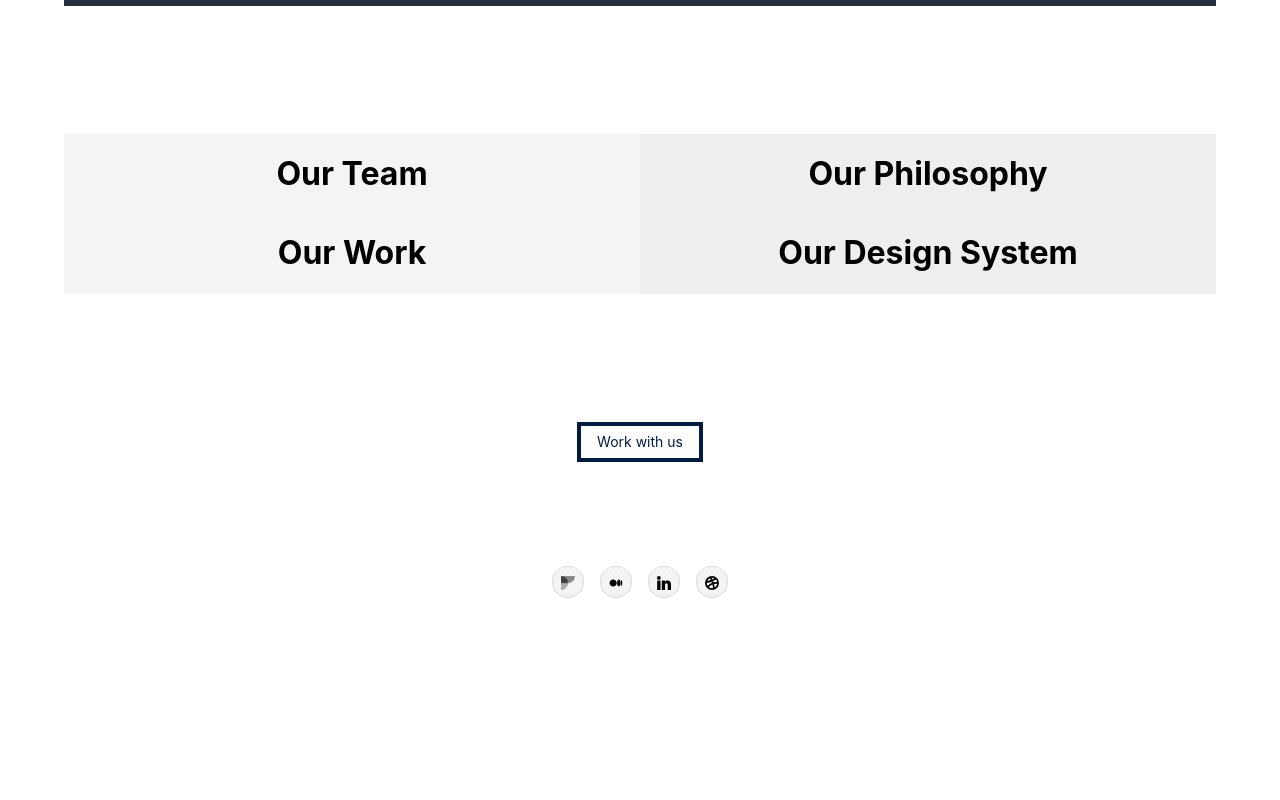
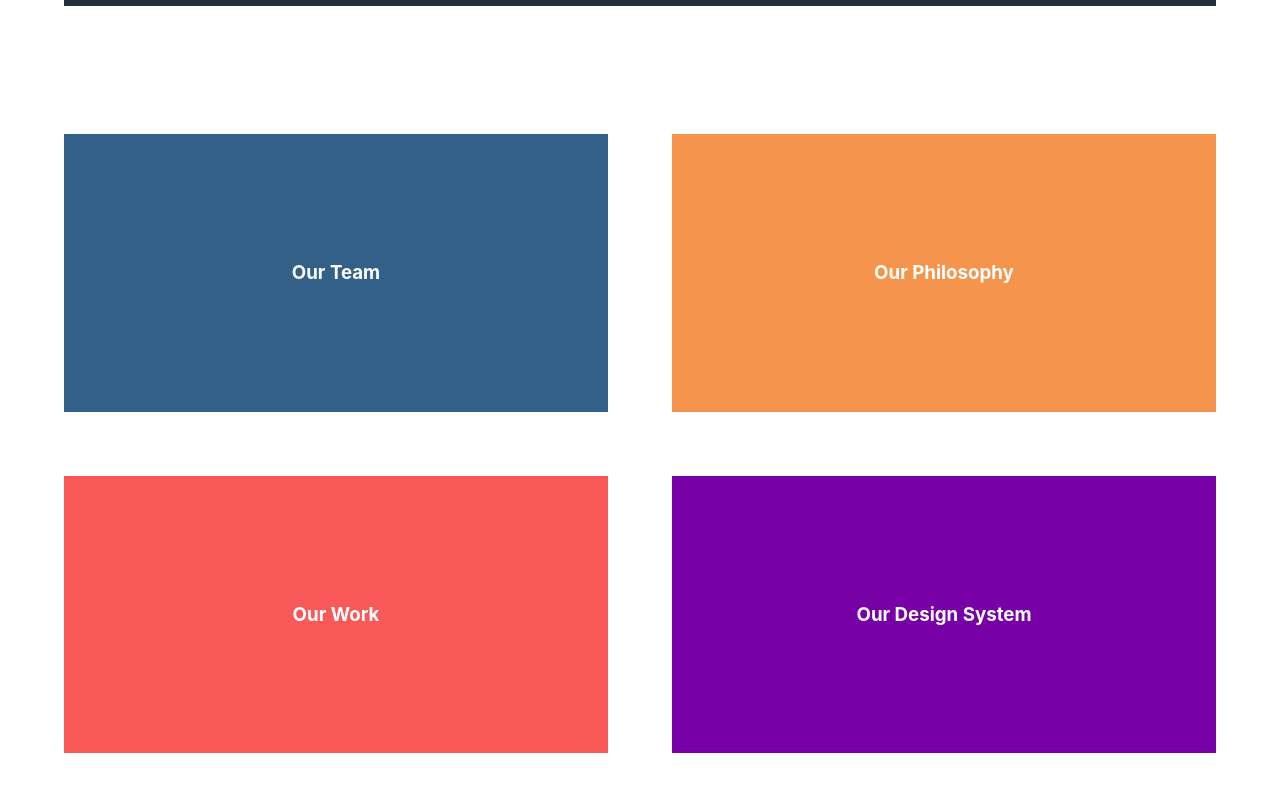
Before and after one commit to greymechanic/flexport.design, a React (Create React App) app: page / in a window 1280 px wide. Shown: the part 760-1560 px from the top of the page. Before the commit the page ends 1390 px from the top, so only its background shows below. Built offline with nearby package versions, Linux system fonts and the light colour scheme.

Commit message:
main card layout

```diff
--- a/src/components/Main.tsx
+++ b/src/components/Main.tsx
@@ -1,24 +1,36 @@
 
 const Main = () => {
   return (
-    <section className="sans-serif cf pa3 pa4-m pa5-l mw9 center">
-      <article className="cf">
-        <div className="fl w-100 w-50-ns bg-near-white tc">
-          <h1>Our Team</h1>
+    <>
+    <section className="sans-serif white cf ph3 ph4-m ph5-l pt3 pt4-m pt5-l mw9 center">
+      <article className="flex flex-wrap">
+        <div className="fl w-100 w-50-l tc">
+          <a href="#" className="link dim db mr4-l bg-fp-blue pv6 white">
+            <h3 className="mv0">Our Team</h3>
+          </a>
         </div>
-        <div className="fl w-100 w-50-ns bg-light-gray tc">
-          <h1>Our Philosophy</h1>
-        </div>
-      </article>
-      <article className="cf">
-        <div className="fl w-100 w-50-ns bg-near-white tc">
-          <h1>Our Work</h1>
-        </div>
-        <div className="fl w-100 w-50-ns bg-light-gray tc">
-          <h1>Our Design System</h1>
+        <div className="fl w-100 w-50-l tc">
+          <a href="#" className="link dim db ml4-l mt4 mt0-l bg-fp-yellow pv6 white">
+            <h3 className="mv0">Our Philosophy</h3>
+          </a>
         </div>
       </article>
     </section>
+    <section className="sans-serif white cf pa3 pa4-m pa5-l mw9 center">
+      <article className="flex flex-wrap">
+        <div className="fl w-100 w-50-l tc">
+          <a href="medium.com/flexport-design" className="link dim db mr4-l bg-fp-red pv6 white">
+            <h3 className="mv0">Our Work</h3>
+          </a>
+        </div>
+        <div className="fl w-100 w-50-l tc">
+          <a href="flexport.com/design" className="link dim db ml4-l mt4 mt0-l bg-fp-purple pv6 white">
+            <h3 className="mv0">Our Design System</h3>
+          </a>
+        </div>
+      </article>
+    </section>
+    </>
   )};
 
   export default Main;
--- a/src/css/App.css
+++ b/src/css/App.css
@@ -17,15 +17,18 @@
 
 /*
  *
- * BASIC STYLES
+ * Colors (update these lol)
  *
  */
-
-.container {
-  max-width: 1080px;
-  margin: 0 auto;
+.bg-fp-blue {
+  background-color: #326089;
 }
-
-h1 {
-  font-size: xx-large;
+.bg-fp-yellow {
+  background-color: #f5954d;
 }
+.bg-fp-red {
+  background-color: #fa5959;
+}
+.bg-fp-purple {
+  background-color: #7700a6;
+}
```
